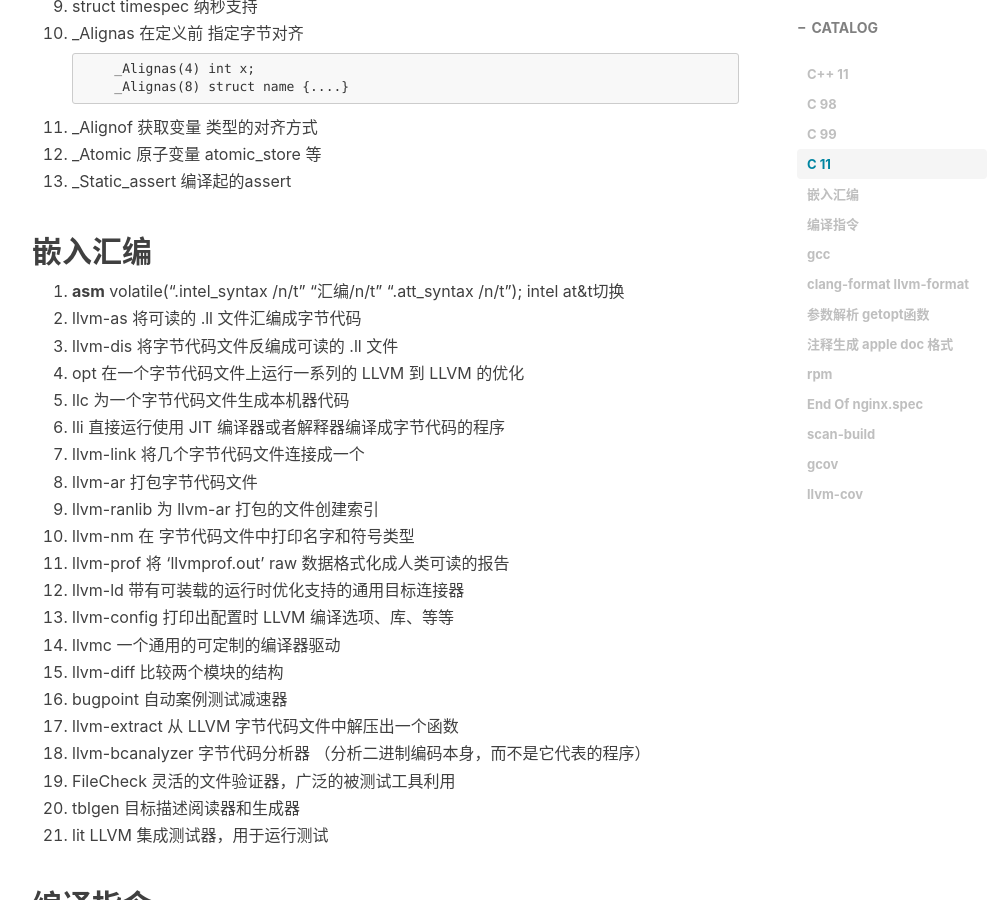
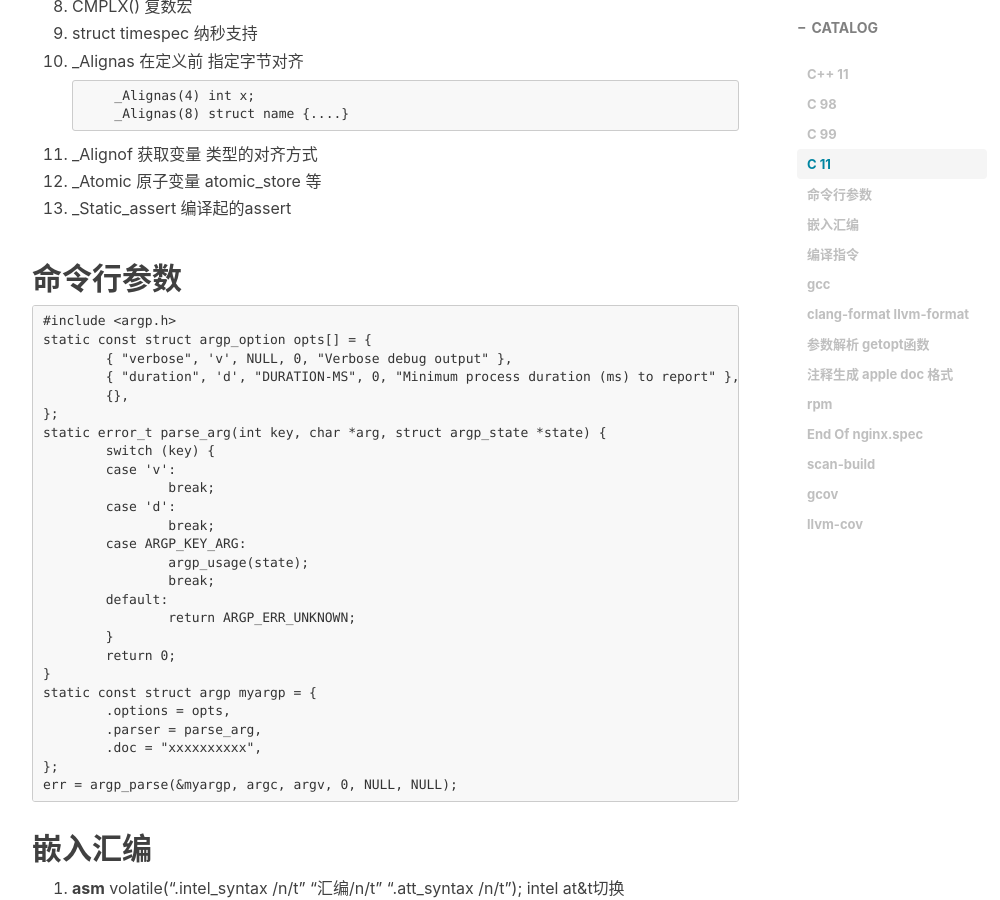
Before and after one commit to nomadli/nomadli.github.io, a Jekyll site: the page built from _posts/2016-04-08-c++.md, in a window 1280 px wide and 900 px high, scrolled down 2228 px. Shown: the whole window, without its empty margins (233-1233 px from the left). Built offline with Jekyll 4.4.1, drawn with Linux system fonts in a browser that asks for light colours; nearby versions of some CDN libraries; comment, search, counter and statistics services are not loaded.

Commit message:
update bpf

````diff
--- a/_posts/2016-04-08-c++.md
+++ b/_posts/2016-04-08-c++.md
@@ -83,6 +83,36 @@
 11. _Alignof 获取变量 类型的对齐方式
 12. _Atomic 原子变量 atomic_store 等
 13. _Static_assert 编译起的assert
+
+## 命令行参数
+```C
+#include <argp.h>
+static const struct argp_option opts[] = {
+	{ "verbose", 'v', NULL, 0, "Verbose debug output" },
+	{ "duration", 'd', "DURATION-MS", 0, "Minimum process duration (ms) to report" },
+	{},
+};
+static error_t parse_arg(int key, char *arg, struct argp_state *state) {
+	switch (key) {
+	case 'v':
+		break;
+	case 'd':
+		break;
+	case ARGP_KEY_ARG:
+		argp_usage(state);
+		break;
+	default:
+		return ARGP_ERR_UNKNOWN;
+	}
+	return 0;
+}
+static const struct argp myargp = {
+	.options = opts,
+	.parser = parse_arg,
+	.doc = "xxxxxxxxxx",
+};
+err = argp_parse(&myargp, argc, argv, 0, NULL, NULL);
+```
 
 ## 嵌入汇编
 01. __asm__ volatile(“.intel_syntax /n/t” “汇编/n/t” “.att_syntax /n/t”); intel at&t切换
````
Also changed, not shown: _posts/2016-08-31-DTrace.md (+119 -7 lines).
